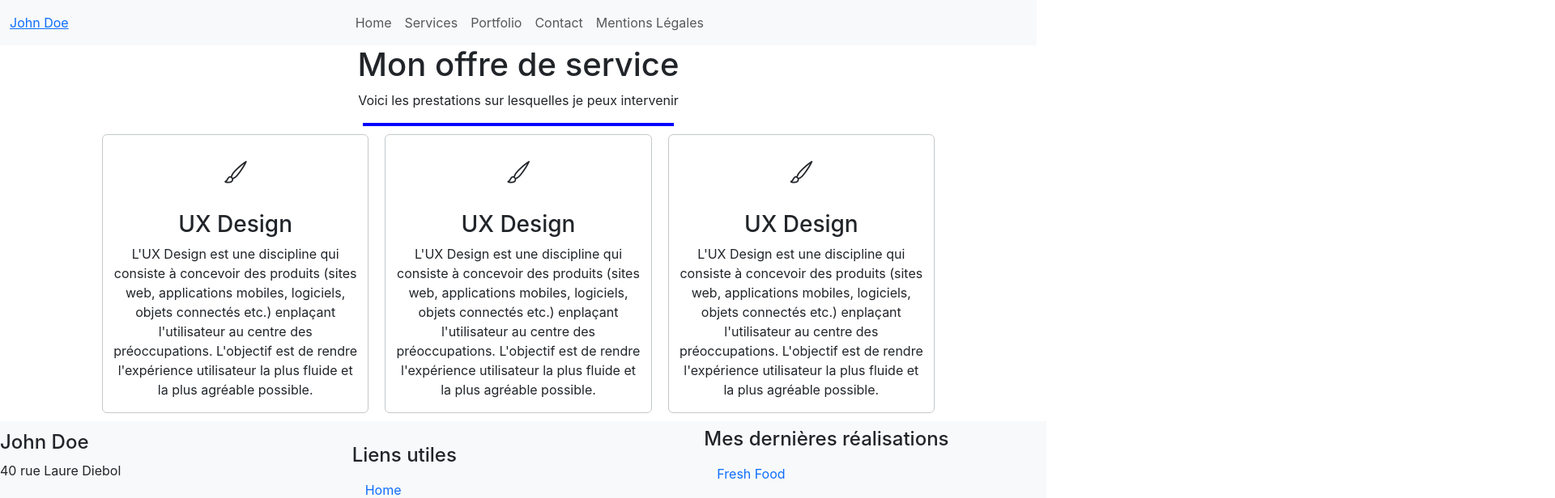
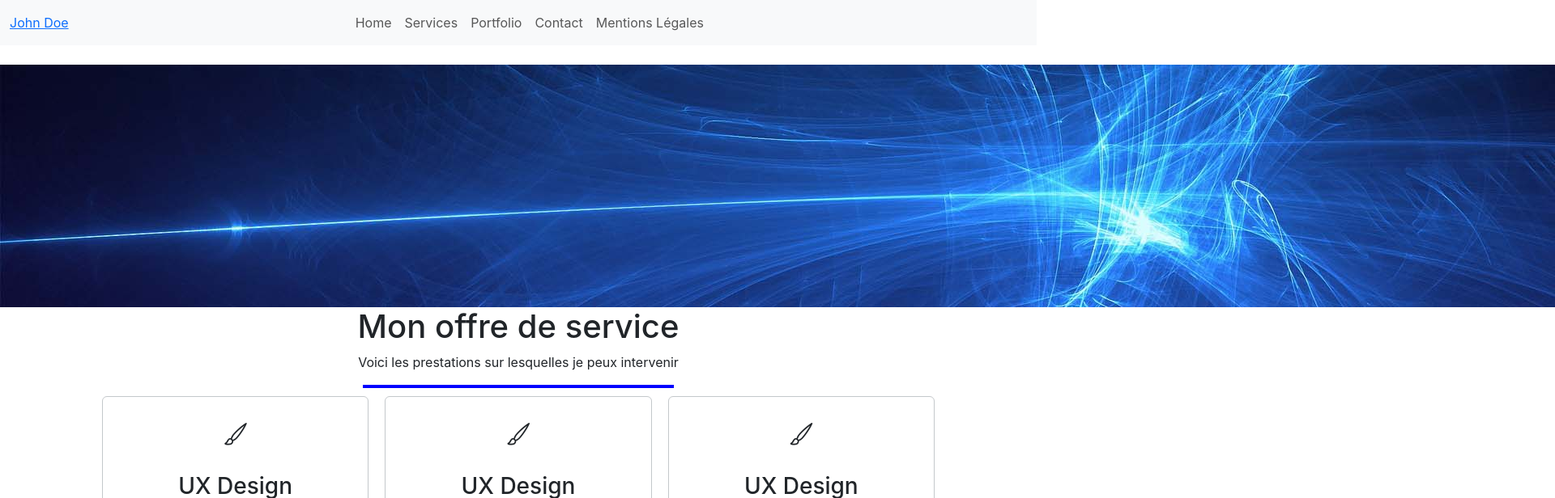
Before and after one commit to Meganrgt/regent_megan_portfolio_reactjs, a React (Create React App) app: page /services in a window 1280 px wide. Shown: the top 616 px of the page at 81% size, 1920 px wide, since content can reach past the window. Built offline with nearby package versions, Linux system fonts and the light colour scheme.

Commit message:
add standard header

```diff
--- /dev/null
+++ b/src/components/header-standard.jsx
@@ -0,0 +1,11 @@
+import Image from "../assets/images/banner.jpg";
+
+const HeaderStandard = (props) => {
+    return (
+        <div>
+            <img src={Image} alt="banner"/>
+            </div>
+    );
+}
+
+export default HeaderStandard;
--- a/src/pages/services.jsx
+++ b/src/pages/services.jsx
@@ -1,9 +1,12 @@
+import HeaderStandard from "../components/header-standard";
 import H1Title from "../components/page-title";
 import ServiceBlock from "../components/service";
 
 const Services = () => {
     return (
         <div>
+            <img src="" alt="" />
+            <HeaderStandard />
             <H1Title title="Mon offre de service" description="Voici les prestations sur lesquelles je peux intervenir"/>
             <main>
                 <div className="row">
```
